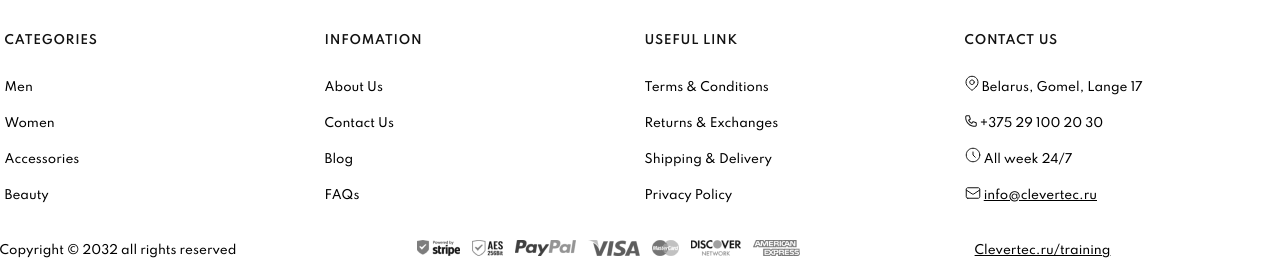
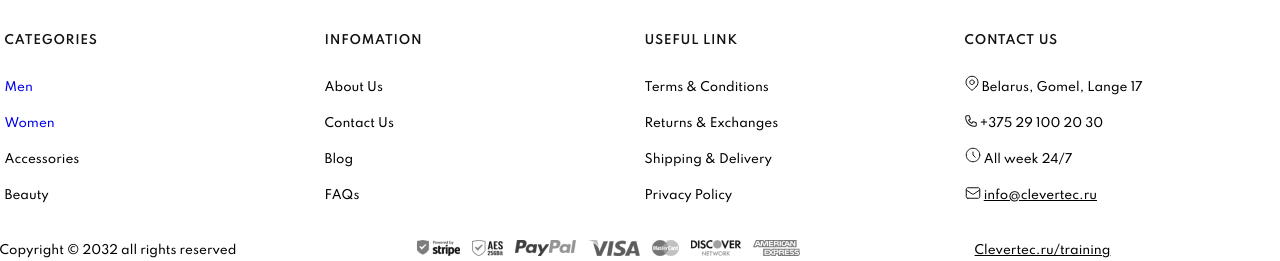
Before and after one commit to vikmillion/training-shop, a React (Create React App) app: page /#/Women in a window 1280 px wide. Shown: the part 1253-1514 px from the top of the page. Built offline with nearby package versions, Linux system fonts and the light colour scheme.

Commit message:
15_02 fix2

```diff
--- a/src/components/footer/Footer.jsx
+++ b/src/components/footer/Footer.jsx
@@ -16,11 +16,12 @@ import discover from "../footer/images/discover.png";
 import american from "../footer/images/american-express.png";
 
 import classes from "./Footer.module.css";
+import { Link } from 'react-router-dom';
 
 function Footer(props) {
   return (
     <>
-      <div className='footer' data-test-id='footer'>
+      <div className="footer" data-test-id="footer">
         <div className={classes.blockBlack}>
           <div className={classes.div1}>
             BE IN TOUCH WITH US:
@@ -39,7 +40,22 @@ function Footer(props) {
             <div className={classes.div3}>
               <div className={classes.upper}>CATEGORIES</div>
               <div>
-                Men <br /> Women <br /> Accessories <br /> Beauty
+                <Link
+                  to="/Men"
+                  className={classes.linkUnder}
+                  data-test-id={"menu-link-Men"}
+                >
+                  Men
+                </Link>
+                <br />
+                <Link
+                  to="/Women"
+                  className={classes.linkUnder}
+                  data-test-id={"menu-link-women"}
+                >
+                  Women
+                </Link>{" "}
+                <br /> Accessories <br /> Beauty
               </div>
             </div>
 
--- a/src/components/footer/Footer.module.css
+++ b/src/components/footer/Footer.module.css
@@ -107,3 +107,6 @@ margin-top: 2%;
     padding-left: 3%;
 
 }
+.linkUnder{
+    text-decoration: none;
+}
--- a/src/pages/product-page/Women/Women.js
+++ b/src/pages/product-page/Women/Women.js
@@ -1,14 +1,13 @@
 import React from "react";
 
-import TopBarWoman from './TopBarWoman';
+import TopBarWoman from "./TopBarWoman";
 import WomenMain from "./WomenMain";
-
 
 function Women() {
   return (
     <>
-      <div className="clothes-women" data-test-id="clothes-women">
-        <TopBarWoman></TopBarWoman>
+      <TopBarWoman></TopBarWoman>
+      <div className="clothes-women" data-test-id="clothes-card-women">
         <WomenMain></WomenMain>
       </div>
     </>
```
